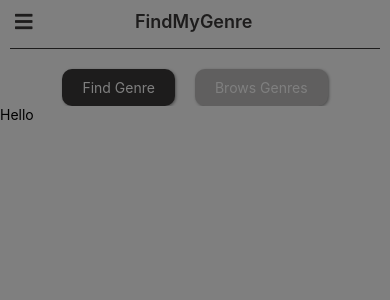
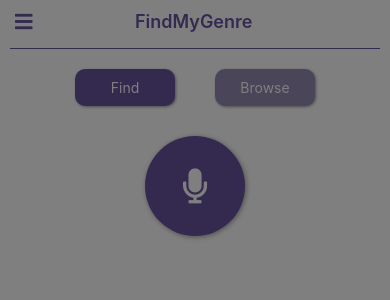
Before and after one commit to thenextmz/FindMyGenre, a React Native app in the folder FindMyGenre/: screen /Home in a window 390 px wide. Shown: the top 300 px of the page. Built offline with nearby package versions, Linux system fonts and the light colour scheme.

Commit message:
button alignment done, listener button mockup

```diff
--- a/FindMyGenre/components/home/Header.js
+++ b/FindMyGenre/components/home/Header.js
@@ -13,7 +13,7 @@ export default function Header({ navigation }) {
             navigation.openDrawer();
           }}
         >
-          <FontAwesome5 name={"bars"} size={20} color={COLORS.dark} />
+          <FontAwesome5 name={"bars"} size={20} color={COLORS.theme} />
         </TouchableOpacity>
 
         <View style={{ flex: 1 }}>
@@ -42,6 +42,6 @@ const styles = StyleSheet.create({
   logo: {
     fontSize: 18,
     fontWeight: "600",
-    color: COLORS.dark,
+    color: COLORS.theme,
   },
 });
--- a/FindMyGenre/components/home/ListenButton.js
+++ b/FindMyGenre/components/home/ListenButton.js
@@ -1,14 +1,44 @@
-import { StyleSheet, Text, View } from "react-native";
-import React from "react";
+import { StyleSheet, Text, TouchableOpacity, View } from "react-native";
+import React, { useState } from "react";
+import FontAwesome5 from "react-native-vector-icons/FontAwesome5";
+import { COLORS } from "../../theme/colors";
 
 export default function ListenButton() {
+  const [listening, setListening] = useState(false);
   return (
     <View style={styles.container}>
-      <Text>Hello</Text>
+      <TouchableOpacity
+        style={styles.circle}
+        onPress={() => {
+          setListening(!listening);
+        }}
+      >
+        <FontAwesome5 name={"microphone"} size={35} color={"white"} />
+      </TouchableOpacity>
+      {listening && <Text style={styles.listening}>Now Listening...</Text>}
     </View>
   );
 }
 
 const styles = StyleSheet.create({
-  container: { backgroundColor: "white" },
+  container: { alignItems: "center" },
+  circle: {
+    height: 100,
+    width: 100,
+    borderRadius: 1000,
+    backgroundColor: COLORS.theme,
+    alignItems: "center",
+    justifyContent: "center",
+    marginTop: 30,
+
+    shadowColor: "#000",
+    shadowOffset: { width: 1, height: 1 },
+    shadowOpacity: 0.4,
+    shadowRadius: 5,
+    elevation: 5,
+  },
+
+  listening: {
+    marginTop: 10,
+  },
 });
--- a/FindMyGenre/components/home/ModeButtons.js
+++ b/FindMyGenre/components/home/ModeButtons.js
@@ -7,22 +7,25 @@ export default function ModeButtons(props) {
     <View style={styles.container}>
       <TouchableOpacity
         activeOpacity={1}
-        style={[styles.button, props.mode && { backgroundColor: COLORS.dark }]}
+        style={[styles.button, props.mode && { backgroundColor: COLORS.theme }]}
         onPress={() => {
           props.setMode(true);
         }}
       >
-        <Text style={[styles.buttonText]}>Find Genre</Text>
+        <Text style={[styles.buttonText]}>Find</Text>
       </TouchableOpacity>
 
       <TouchableOpacity
         activeOpacity={1}
-        style={[styles.button, !props.mode && { backgroundColor: COLORS.dark }]}
+        style={[
+          styles.button,
+          !props.mode && { backgroundColor: COLORS.theme },
+        ]}
         onPress={() => {
           props.setMode(false);
         }}
       >
-        <Text style={[styles.buttonText]}>Brows Genres</Text>
+        <Text style={[styles.buttonText]}>Browse</Text>
       </TouchableOpacity>
     </View>
   );
@@ -32,6 +35,7 @@ const styles = StyleSheet.create({
   container: {
     flexDirection: "row",
     justifyContent: "center",
+    alignItems: "center",
   },
 
   button: {
@@ -39,9 +43,10 @@ const styles = StyleSheet.create({
     paddingHorizontal: 20,
     borderRadius: 10,
     marginTop: 10,
-    marginHorizontal: 10,
-
-    backgroundColor: "#c2c0c0",
+    backgroundColor: COLORS.theme_light,
+    alignItems: "center",
+    width: 100,
+    marginHorizontal: 20,
 
     shadowColor: "#000",
     shadowOffset: { width: 1, height: 1 },
--- a/FindMyGenre/screens/Home.js
+++ b/FindMyGenre/screens/Home.js
@@ -15,7 +15,7 @@ export default function Home({ navigation }) {
       <View style={styles.body}>
         <Header navigation={navigation} />
         <Divider
-          color={COLORS.dark}
+          color={COLORS.theme}
           width={1.2}
           style={{ marginBottom: 10, marginHorizontal: 10 }}
         />
@@ -28,7 +28,7 @@ export default function Home({ navigation }) {
 
 const styles = StyleSheet.create({
   container: {
-    backgroundColor: "white", //COLORS.theme,
+    backgroundColor: COLORS.theme_light, //COLORS.theme,
     flex: 1,
   },
   body: {
--- a/FindMyGenre/theme/colors.js
+++ b/FindMyGenre/theme/colors.js
@@ -1,7 +1,8 @@
 const COLORS = {
   lightGrey: "#9da39e",
-  theme: "#d45f6f",
-  dark: "#3b3939",
+  theme: "#6954a1",
+  theme_light: "#968bb3",
+  //dark: "#6954a1",
 };
 
 export { COLORS };
```
